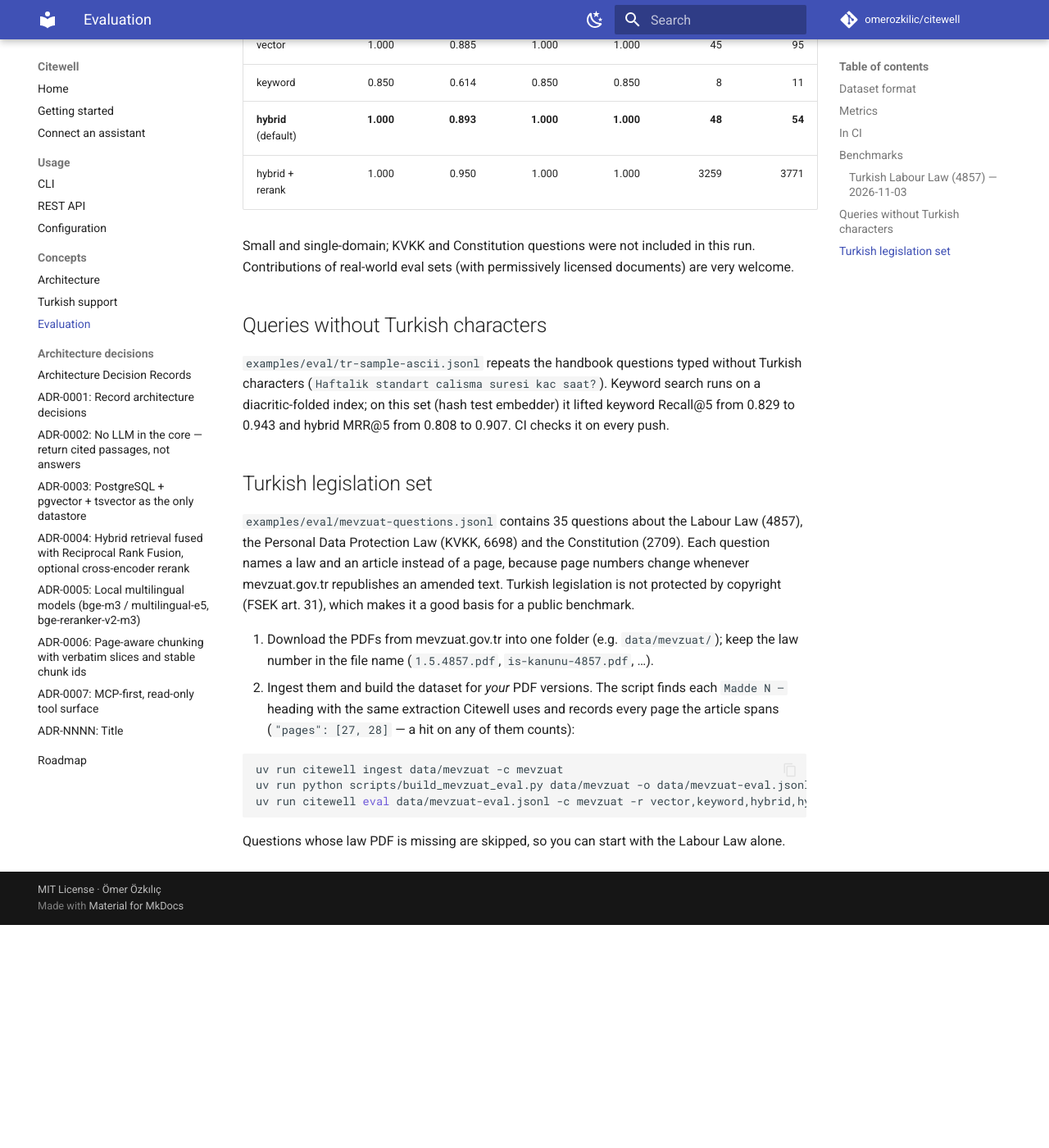
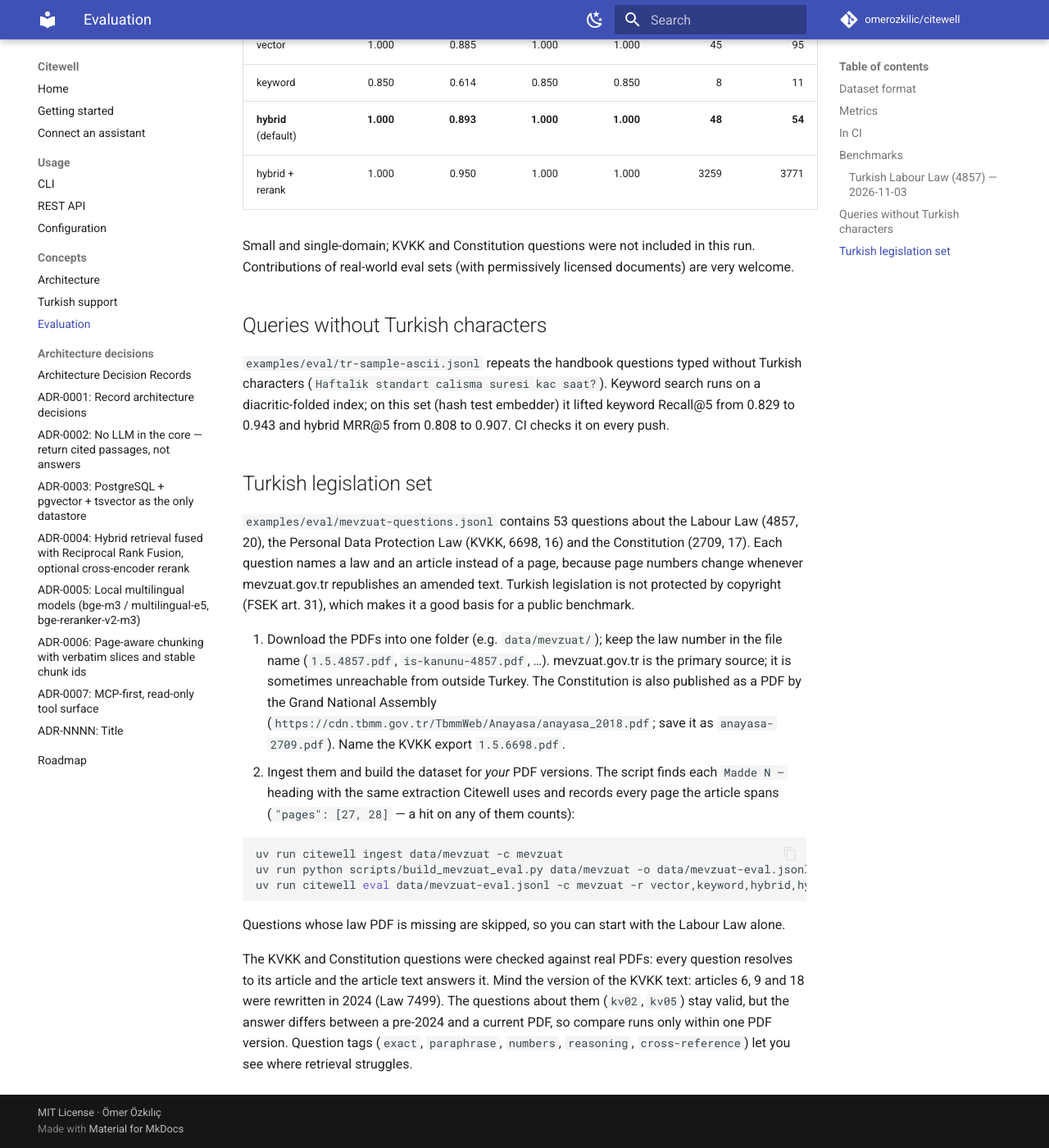
Before and after one commit to omerozkilic/citewell, an MkDocs documentation site: the page built from docs/evaluation.md, in a window 1280 px wide and 1400 px high, scrolled down 1822 px. Shown: the whole window at 82% size. Built offline with MkDocs 1.6.1 and Material for MkDocs 9.7.7, drawn with Linux system fonts in a browser that asks for light colours; comment, search, counter and statistics services are not loaded; before the commit the page ends 2950 px from its top, so only the background shows below that.

Commit message:
feat(eval): complete the legislation eval with KVKK and the Constitution (#64)
- 6 more KVKK and 12 more Constitution questions (numbers, paraphrases,
  reasoning, cross-references); 53 questions in total
- verified against real PDFs: all KVKK and Constitution questions resolve
  to their article, and the article text answers the question
- test that keeps the question set well formed
- docs: where to get the PDFs (TBMM publishes the Constitution), and the
  2024 KVKK amendment caveat

Closes #20

Co-authored-by: Claude <noreply@anthropic.com>

````diff
--- a/docs/evaluation.md
+++ b/docs/evaluation.md
@@ -82,14 +82,17 @@ diacritic-folded index; on this set (hash test embedder) it lifted keyword Recal
 
 ## Turkish legislation set
 
-`examples/eval/mevzuat-questions.jsonl` contains 35 questions about the Labour Law (4857), the
-Personal Data Protection Law (KVKK, 6698) and the Constitution (2709). Each question names a law
+`examples/eval/mevzuat-questions.jsonl` contains 53 questions about the Labour Law (4857, 20), the
+Personal Data Protection Law (KVKK, 6698, 16) and the Constitution (2709, 17). Each question names a law
 and an article instead of a page, because page numbers change whenever mevzuat.gov.tr republishes
 an amended text. Turkish legislation is not protected by copyright (FSEK art. 31), which makes it a
 good basis for a public benchmark.
 
-1. Download the PDFs from mevzuat.gov.tr into one folder (e.g. `data/mevzuat/`); keep the law
-   number in the file name (`1.5.4857.pdf`, `is-kanunu-4857.pdf`, …).
+1. Download the PDFs into one folder (e.g. `data/mevzuat/`); keep the law number in the file name
+   (`1.5.4857.pdf`, `is-kanunu-4857.pdf`, …). mevzuat.gov.tr is the primary source; it is sometimes
+   unreachable from outside Turkey. The Constitution is also published as a PDF by the Grand National
+   Assembly (`https://cdn.tbmm.gov.tr/TbmmWeb/Anayasa/anayasa_2018.pdf`; save it as `anayasa-2709.pdf`). Name
+   the KVKK export `1.5.6698.pdf`.
 2. Ingest them and build the dataset for *your* PDF versions. The script finds each
    `Madde N –` heading with the same extraction Citewell uses and records every page the article
    spans (`"pages": [27, 28]` — a hit on any of them counts):
@@ -101,3 +104,9 @@ uv run citewell eval data/mevzuat-eval.jsonl -c mevzuat -r vector,keyword,hybrid
 ```
 
 Questions whose law PDF is missing are skipped, so you can start with the Labour Law alone.
+
+The KVKK and Constitution questions were checked against real PDFs: every question resolves to its article
+and the article text answers it. Mind the version of the KVKK text: articles 6, 9 and 18 were rewritten in
+2024 (Law 7499). The questions about them (`kv02`, `kv05`) stay valid, but the answer differs between a
+pre-2024 and a current PDF, so compare runs only within one PDF version. Question tags (`exact`,
+`paraphrase`, `numbers`, `reasoning`, `cross-reference`) let you see where retrieval struggles.
````
Also changed, not shown: docs/roadmap.md (+1 -1 lines), 2 other files.
